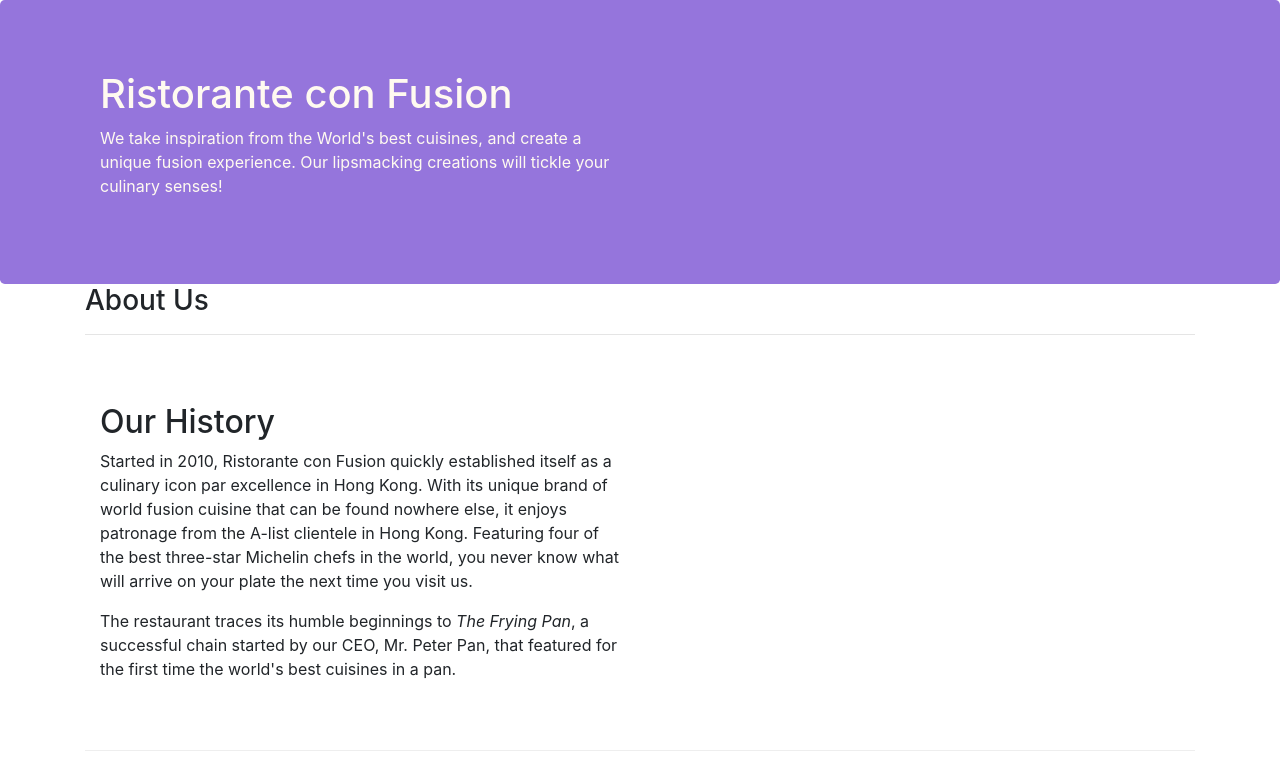
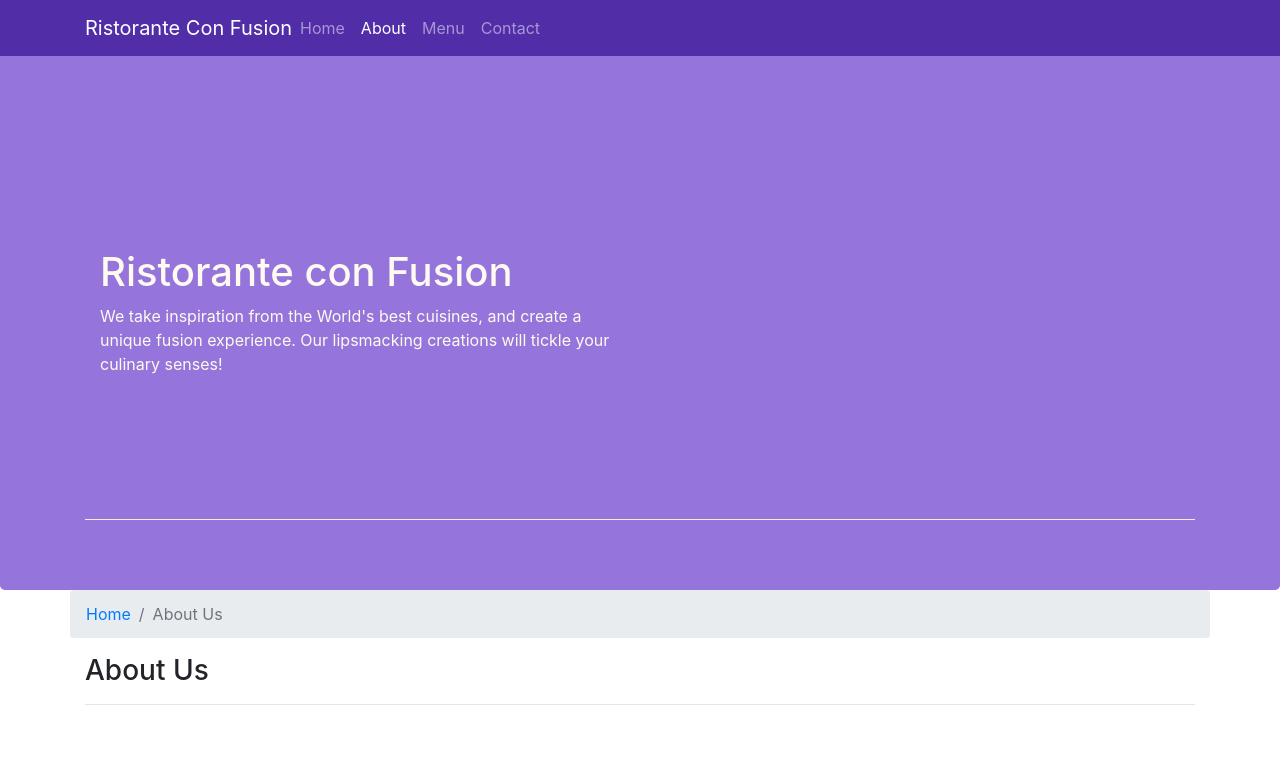
Before and after one commit to kamlesh-00/Coursera-Bootstrap, a website: page aboutus.html in a window 1280 px wide. Shown: the top 770 px of the page. Drawn offline with nearby package versions, Linux system fonts and the light colour scheme.

Commit message:
NavBar and breadcrump added

```diff
--- a/aboutus.html
+++ b/aboutus.html
@@ -15,10 +15,25 @@
 </head>
 
 <body>
-
+    <nav class="navbar navbar-dark navbar-expand-sm fixed-top">
+        <div class="container">
+            <button class="navbar-toggler" type="button" data-toggle="collapse" data-target="#Navbar">
+                <span class="navbar-toggler-icon"></span>
+            </button>
+            <a href="index.html" class="navbar-brand mr-auto" style="color: white;">Ristorante Con Fusion</a>
+            <div class="collapse navbar-collapse" id="Navbar">
+                <ul class="navbar-nav mr-auto">
+                    <li class="nav-item"><a class="nav-link" href="index.html">Home</a></li>
+                    <li class="nav-item active"><a class="nav-link" href="#">About</a></li>
+                    <li class="nav-item"><a class="nav-link" href="#">Menu</a></li>
+                    <li class="nav-item"><a class="nav-link" href="#">Contact</a></li>
+                </ul>
+            </div>
+        </div>
+    </nav>
     <header class="jumbotron">
         <div class="container">
-            <div class="row row-header">
+            <div class="row row-content align-items-center">
                 <div class="col-12 col-sm-6">
                     <h1>Ristorante con Fusion</h1>
                     <p>We take inspiration from the World's best cuisines, and create a unique fusion experience. Our lipsmacking creations will tickle your culinary senses!</p>
@@ -31,6 +46,10 @@
 
     <div class="container">
         <div class="row">
+            <ol class="col-12 breadcrumb">
+                <li class="breadcrumb-item"><a href="./index.html">Home</a></li>
+                <li class="breadcrumb-item active">About Us</li>
+            </ol>
             <div class="col-12">
                <h3>About Us</h3>
                <hr>
@@ -70,7 +89,7 @@
                 <div class="col-4 offset-1 col-sm-2">
                     <h5>Links</h5>
                     <ul class="list-unstyled">
-                        <li><a href="#">Home</a></li>
+                        <li><a href="index.html">Home</a></li>
                         <li><a href="#">About</a></li>
                         <li><a href="#">Menu</a></li>
                         <li><a href="#">Contact</a></li>
--- a/css/styles.css
+++ b/css/styles.css
@@ -28,3 +28,12 @@
     margin: 0px;
     color: #0f0f0f;
 }
+
+body{
+    padding: 50px 0px 0px 0px;
+    z-index: 0;
+}
+
+.navbar-dark{
+    background-color: #512da8;
+}
```
Also changed, not shown: index.html (+17 -1 lines).
